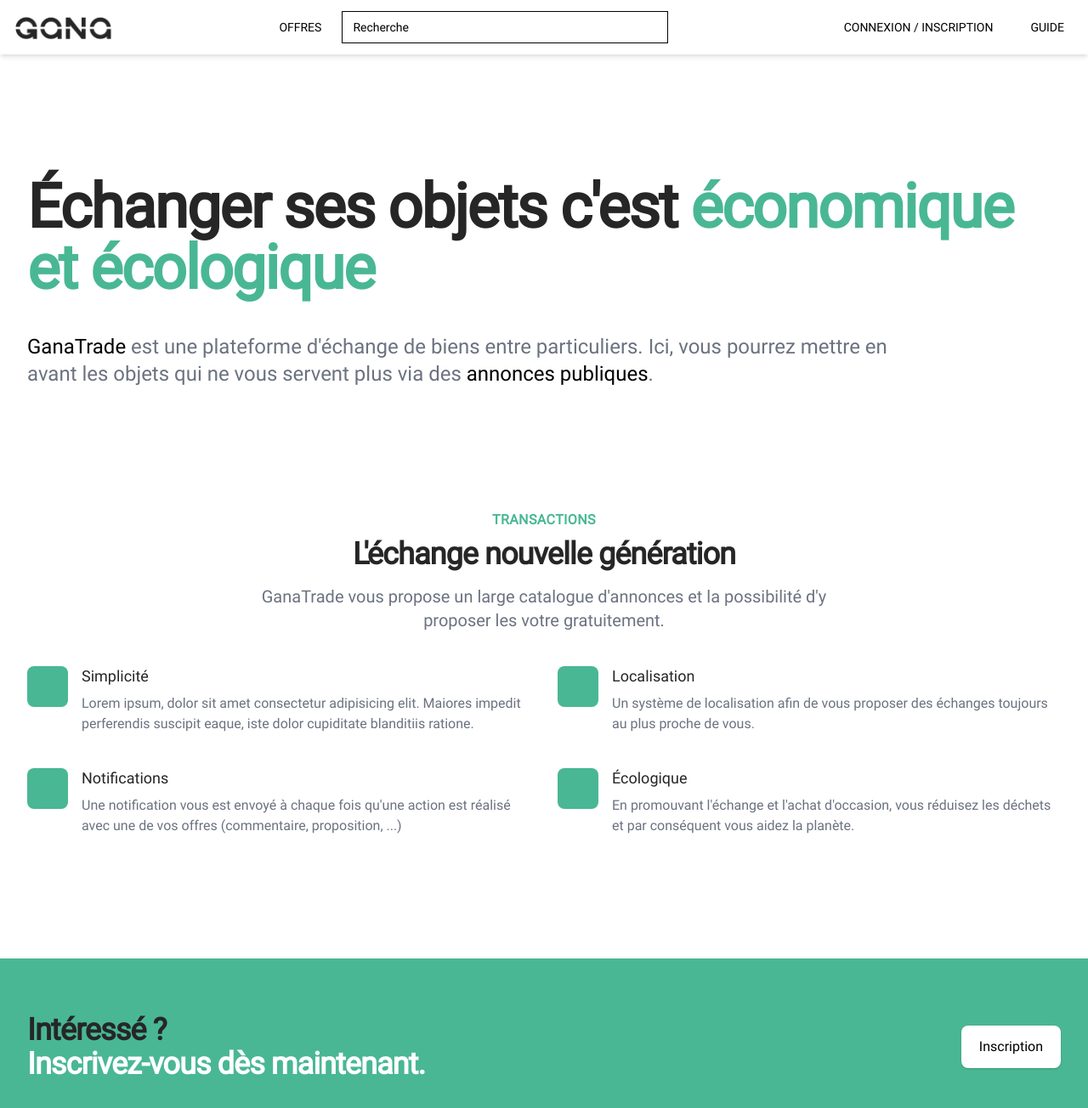
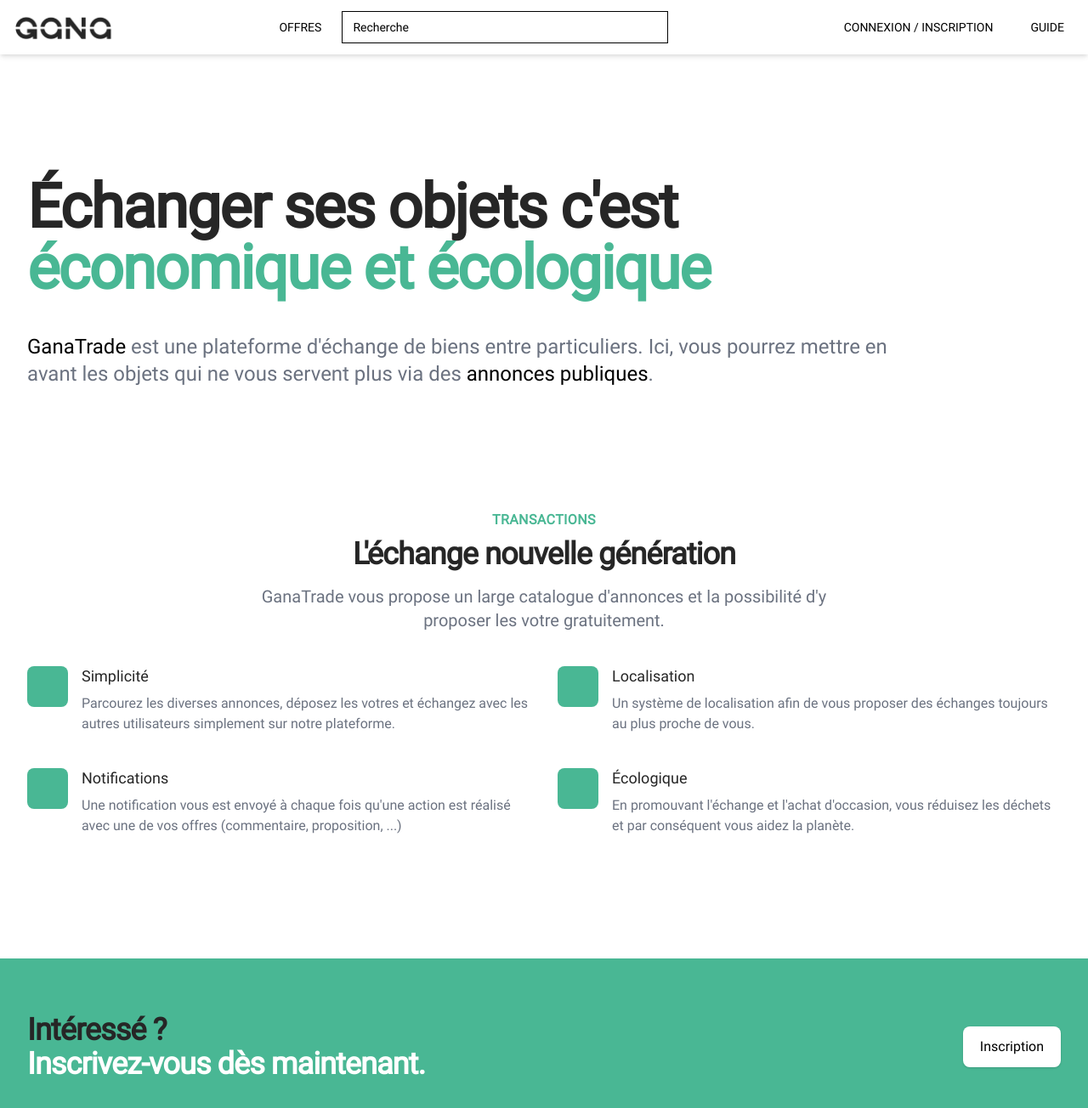
Before and after one commit to neerfix/Ganatrade-www, a React (Create React App) app: page / in a window 1280 px wide. Shown: the top 1304 px of the page at 85% size. Built offline with nearby package versions, Linux system fonts and the light colour scheme.

Commit message:
feat (landing-page) : text completion

```diff
--- a/src/landing/Landing.js
+++ b/src/landing/Landing.js
@@ -11,7 +11,7 @@
 		<div id="landing">
 			<main className="mt-32 mb-24 mx-auto max-w-7xl px-4 sm:mt-12 sm:px-6 md:mt-16 lg:mt-16 lg:px-8 xl:mt-36">
 				<div className="sm:text-center lg:text-left">
-					<h1 className="text-4xl tracking-tight font-extrabold sm:text-5xl md:text-5xl lg:text-7xl max-w-7xl">
+					<h1 className="text-4xl tracking-tight font-extrabold sm:text-5xl md:text-5xl lg:text-7xl max-w-6xl">
 						<span className="block xl:inline">Échanger ses objets c'est</span>
 						<span className="block text-primary xl:inline"> économique et écologique</span>
 					</h1>
@@ -49,8 +49,8 @@
 										Simplicité
 									</dt>
 									<dd className="mt-2 font-medium text-gray">
-										Lorem ipsum, dolor sit amet consectetur adipisicing elit. Maiores impedit
-										perferendis suscipit eaque, iste dolor cupiditate blanditiis ratione.
+										Parcourez les diverses annonces, déposez les votres et
+										échangez avec les autres utilisateurs simplement sur notre plateforme.
 									</dd>
 								</div>
 							</div>
@@ -121,8 +121,8 @@
 					</h2>
 					<div className="mt-8 lex lg:mt-0 lg:flex-shrink-0">
 						<div className="inline-flex rounded-md shadow">
-							<a onClick={() => goToRoute('/sign')}
-							   className="w-full flex items-center justify-center px-5 py-3 border border-transparent cursor-pointer font-medium rounded-md text-black bg-white hover:text-primary">
+							<a href="/sign"
+							   className="w-full flex items-center justify-center px-5 py-3 cursor-pointer font-medium rounded-md text-black bg-white hover:text-primary">
 								Inscription
 							</a>
 						</div>
```
